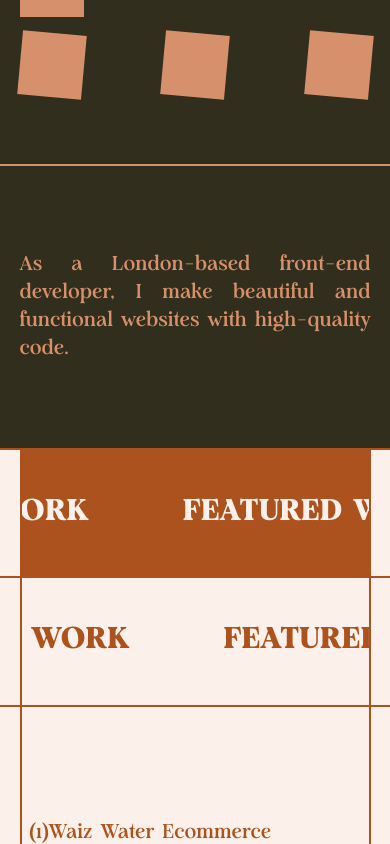
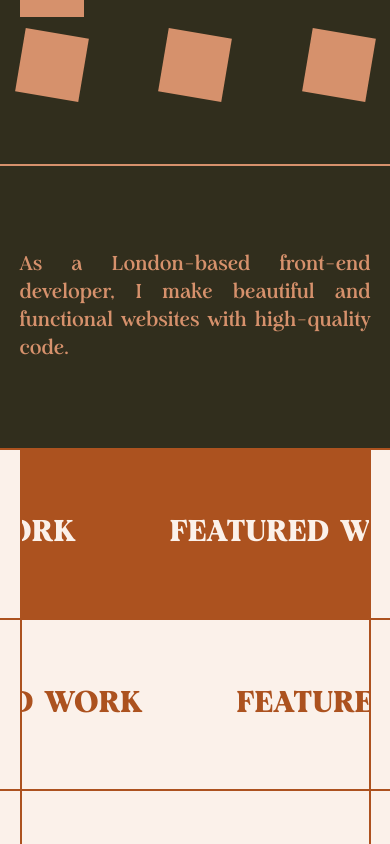
Before and after one commit to wecessary/personal-website-2023, a Next.js app: page / in a window 390 px wide. Shown: the part 1156-2000 px from the top of the page. Built offline with nearby package versions, Linux system fonts and the light colour scheme.

Commit message:
restyle: banner and header height

```diff
--- a/src/components/common/ui/InfiniteBannerWrapper.tsx
+++ b/src/components/common/ui/InfiniteBannerWrapper.tsx
@@ -20,7 +20,7 @@ export const InfiniteBannerWrapper = ({
         } border-orange`}
       >
         <div
-          className={`w-[90vw] md:w-[80vw] min-h-[15vh] md:min-h-[30vh] flex flex-col justify-center border-x-2 ${theme} border-orange`}
+          className={`w-[90vw] md:w-[80vw] min-h-[20vh] md:min-h-[30vh] flex flex-col justify-center border-x-2 ${theme} border-orange`}
         >
           {children}
         </div>
--- a/src/components/projects/ProjectHeader.tsx
+++ b/src/components/projects/ProjectHeader.tsx
@@ -5,9 +5,9 @@ export const ProjectHeader = ({ title }: { title: string }) => {
   const [ref, inView] = useInView({ amount: 1, once: true });
 
   return (
-    <div ref={ref} className="flex justify-center min-h-[30vh]">
+    <div ref={ref} className="flex justify-center min-h-[20vh] md:min-h-[30vh]">
       <div className="w-[90vw] md:w-[80vw] border-r-2 border-l-2 border-orange flex items-center">
-        <div className="px-2 font-medium text-xl md:text-5xl lg:text-6xl overflow-hidden text-orange">
+        <div className="px-2 font-bold text-xl md:text-5xl lg:text-6xl overflow-hidden text-orange">
           <Trail animationStart={inView}>
             {title.split(" ").map((word) => (
               <span key={word}>{word}</span>
```
